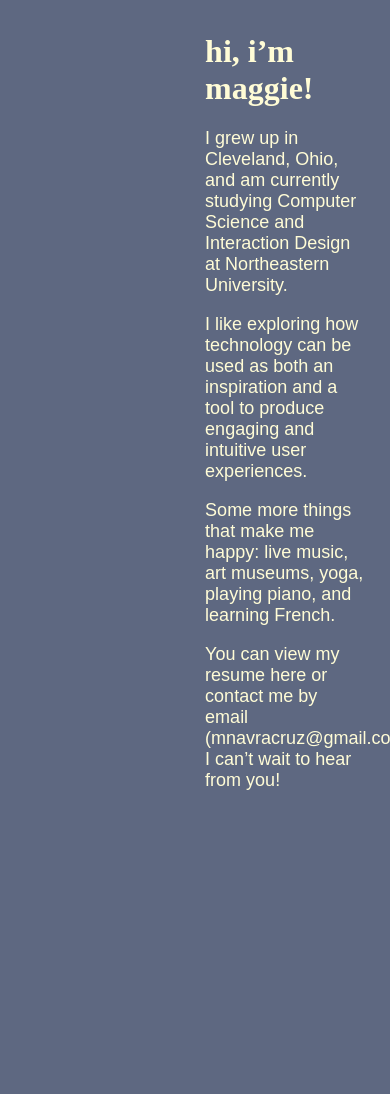
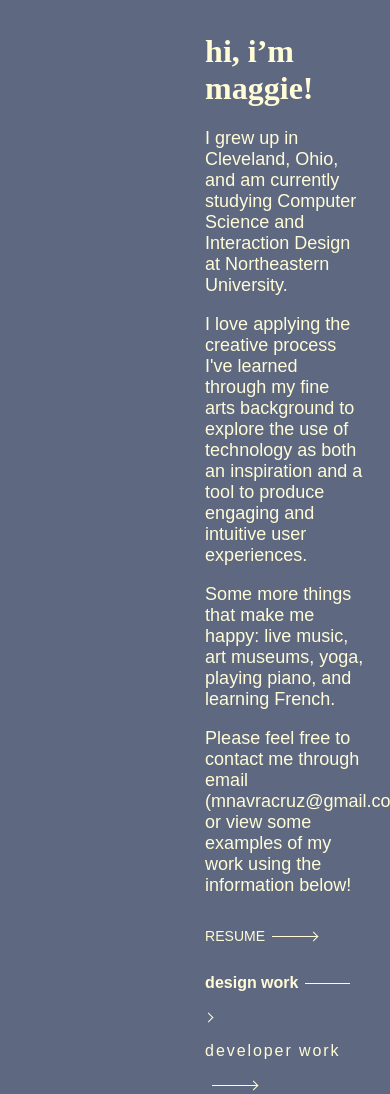
Before and after one commit to mnav0/old-portfolio, a React app: page /about in a window 390 px wide. Shown: the part 117-1211 px from the top of the page. Before the commit the page ends 926 px from the top, so only its background shows below. Built offline with nearby package versions, Linux system fonts and the light colour scheme; a web font is replaced by a local one.

Commit message:
Added navigation to about page and began working on design page responsiveness

```diff
--- a/src/components/Header/styles.css
+++ b/src/components/Header/styles.css
@@ -9,7 +9,6 @@
 .header-logo {
     max-width: 65px;
     position: absolute;
-    /* left: 5.625%; */
     left: 70px;
     top: 16px;
 }
@@ -17,7 +16,6 @@
 .header-name {
     padding-top: 15px;
     position: absolute;
-    /* right: 5.625%; */
     right: 70px;
     font-family: edita-small, serif;
     font-size: 18px;
@@ -32,8 +30,6 @@
 
 .hovered-head {
     color: var(--light-blue);
-    /* text-decoration: underline;
-    text-decoration-color: #ecd06e; */
     transition: color 0.5s ease-in-out;
 }
 
@@ -48,4 +44,7 @@
     .header-name {
         display: none;
     }
+    .header-logo {
+        left: 12%;
+    }
 }
--- a/src/components/NavBar/styles.css
+++ b/src/components/NavBar/styles.css
@@ -1,5 +1,5 @@
 .nav-bar {
-    font-size: 22px;
+    font-size: 1.75vw;
     position: relative;
     left: 5.625%;
     top: 60px;
@@ -38,3 +38,23 @@
 .active:hover {
     opacity: 1;
 }
+@media only screen and (max-width: 933px) {
+    .nav-bar {
+        font-size: 2.25vw;
+    }
+}
+@media only screen and (max-width: 775px) {
+    .nav-bar {
+        font-size: 2.5vw;
+    }
+}
+@media only screen and (max-width: 650px) {
+    .nav-bar {
+        font-size: 3.5vw;
+        left: 12%;
+
+    }
+    .design-nav, .develop-nav, .arts-nav {
+        margin-right: 5%;
+    }
+}
--- a/src/pages/About/index.js
+++ b/src/pages/About/index.js
@@ -5,6 +5,7 @@ import yellowCircle from '../../assets/logo-lg-yellow.png';
 import blueCircle from '../../assets/logo-lg-blue.png';
 import './styles.css';
 import resume from '../../assets/resume.pdf';
+import { NavLink } from 'react-router-dom';
 
 const About = () => {
     return (
@@ -20,9 +21,30 @@ const About = () => {
             <div className="about-text">
                 <h1>hi, i’m maggie!</h1>
                 <p>I grew up in Cleveland, Ohio, and am currently studying Computer Science and Interaction Design at Northeastern University.</p>
-                <p>I like exploring how technology can be used as both an inspiration and a tool to produce engaging and intuitive user experiences.</p>
+                <p>I love applying the creative process I've learned through my fine arts background to explore the use of technology as both an inspiration and a tool to produce engaging and intuitive user experiences.</p>
                 <p>Some more things that make me happy: live music, art museums, yoga, playing piano, and learning French.</p>
-                <p>You can view my resume <a href={resume} target="_blank" rel="noopener noreferrer">here</a> or contact me by email (mnavracruz@gmail.com). I can’t wait to hear from you!</p>
+                <p>Please feel free to contact me through email (mnavracruz@gmail.com) or view some examples of my work using the information below!</p>
+                <a href={resume} target="_blank" rel="noopener noreferrer">
+                <div className="resume-button">
+                    <p>RESUME</p>
+                    <div className="line"></div>
+                    <div className="arrow"></div>
+                </div>
+                </a>
+                <NavLink to="/design">
+                    <div className="design-button">
+                        <p>design work</p>
+                        <div className="line"></div>
+                        <div className="arrow"></div>
+                    </div>
+                </NavLink>
+                <NavLink to="/develop">
+                    <div className="develop-button">
+                        <p>developer work</p>
+                        <div className="line"></div>
+                        <div className="arrow"></div>
+                    </div>
+                </NavLink>
             </div>
         </div>
 
--- a/src/pages/About/styles.css
+++ b/src/pages/About/styles.css
@@ -28,7 +28,7 @@
 }
 .about-text a {
     text-decoration: none;
-    font-weight: 300;
+    font-weight: 500;
     color: var(--light-yellow);
     transition: 0.2s color ease-in-out;
 }
@@ -53,3 +53,72 @@
     top: 45px;
     left: 50px;
 }
+/* .design-button p {
+    position: absolute;
+    left: 100px;
+    display: inline-block;
+    font-size: 18px;
+    font-weight: 900;
+    padding: 5px 7px 5px 7px;
+    border: 0.1px solid;
+    border-radius: 5px;
+}
+.develop-button p {
+    position: absolute;
+    left: 250px;
+    display: inline-block;
+    font-size: 18px;
+    font-weight: 500;
+    letter-spacing: 0.12em;
+    padding: 5px 7px 5px 7px;
+    border: 0.1px solid;
+    border-radius: 5px;
+} */
+/* .resume-button p {
+    position: absolute;
+    display: inline-block;
+    font-size: 18px;
+    padding: 5px 7px 5px 7px;
+    border: 0.1px solid;
+    border-radius: 5px;
+} */
+.resume-button p {
+    font-size: 14px;
+    font-weight: 500;
+    display: inline-block;
+}
+.about-text .line {
+    border: solid var(--light-yellow);
+    border-width: 0px 0 0.5px 0;
+    width: 45px;
+    display: inline-block;
+    position: relative;
+    bottom: 4px;
+    left: 7px;
+}
+.about-text .arrow {
+    border: solid var(--light-yellow);
+    border-width: 0 0.5px 0.5px 0;
+    display: inline-block;
+    padding: 3px;
+    position: relative;
+    bottom: 1px;
+    transform: rotate(315deg);
+    -webkit-transform: rotate(315deg);
+    display: inline-block;
+    margin-right: 15px;
+}
+.design-button p {
+    font-size: 16px;
+    font-weight: 900;
+    display: inline-block;
+}
+.develop-button p {
+    font-size: 16px;
+    font-weight: 500;
+    letter-spacing: 0.12em;
+    display: inline-block;
+}
+.design-button, .develop-button, .resume-button {
+    display: inline-block;
+}
--- a/src/pages/Design/styles.css
+++ b/src/pages/Design/styles.css
@@ -1,9 +1,9 @@
 .design-shape-2 {
     position: absolute;
-    top: 25px;
+    top: 0%;
     right: 0px;
     z-index: -1;
-    width: 700px;
+    width: 55%;
 }
 .wandr-overview {
     position: relative;
@@ -16,3 +16,26 @@
 .pwp-overview .project-overview {
     margin-bottom: 50px;
 }
+@media only screen and (max-width: 1108px) {
+    .design-shape-2 {
+        top: -5%;
+        width: 52%;
+    }
+}
+@media only screen and (max-width: 933px) {
+    .design-shape-2 {
+        top: -9%;
+        width: 50%;
+    }
+}
+@media only screen and (max-width: 775px) {
+    .design-shape-2 {
+        top: -11%;
+        width: 52%;
+    }
+}
+@media only screen and (max-width: 650px) {
+    .design-shape-2 {
+        display: none;
+    }
+}
```
